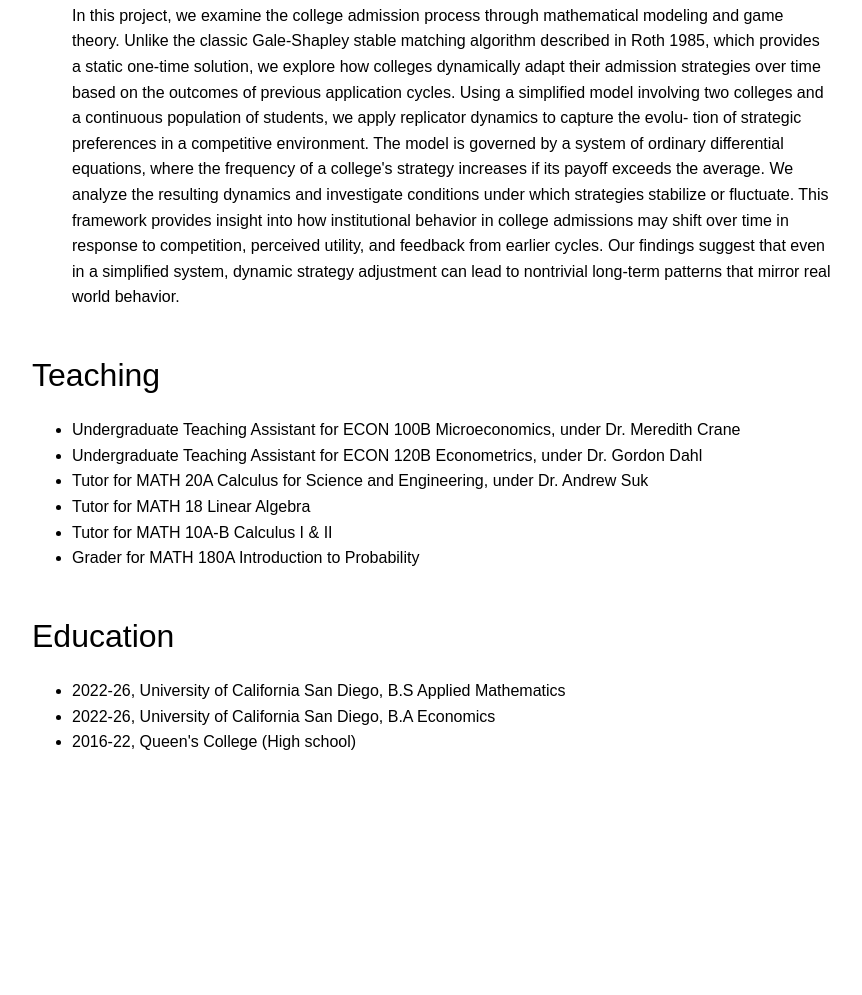
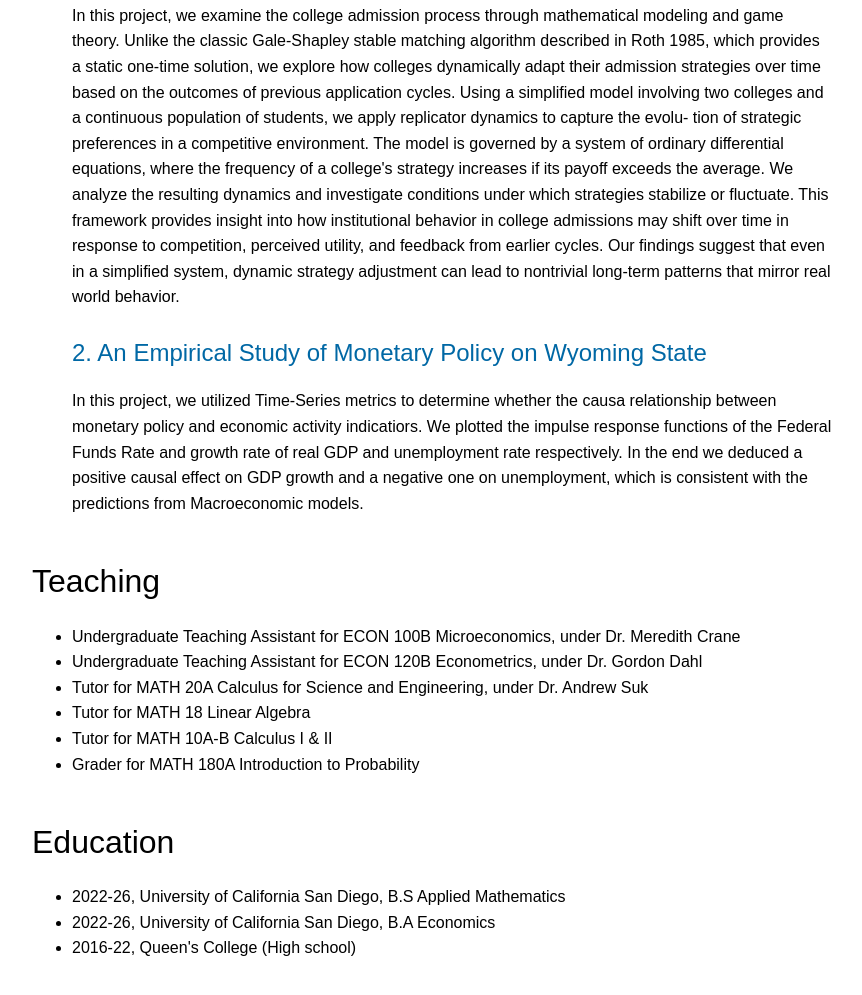
Before and after one commit to zhaominghao1/zhaominghao1.github.io, a plain HTML site: page index.html in a window 1280 px wide. Shown: the part 910-1905 px from the top of the page, without its empty margins (208-1070 px from the left). Before the commit the page ends 1725 px from the top, so only its background shows below. Drawn offline with Linux system fonts and the light colour scheme.

Commit message:
adding ECON 112 project

```diff
--- a/index.html
+++ b/index.html
@@ -31,7 +31,7 @@
         <p class="intro-role">Fourth Year Undergraduate, UC San Diego</p>
         <p class="intro-contact">
           Email: <a href="mailto:rmzhao@ucsd.edu">rmzhao@ucsd.edu</a> &nbsp;|&nbsp;
-          <a href="Resume.pdf">CV</a>
+          <a href="Resume.pdf" target="_blank">CV</a>
         </p>
       </div>
     </section>
@@ -59,6 +59,16 @@ Our findings suggest that even in a simplified system, dynamic strategy adjustme
 can lead to nontrivial long-term patterns that mirror real world behavior.
     </p>
     </ul>
+    <ul> <h2 class = "project-title" >  <a href="https://github.com/zhaominghao1/An_Empirical_Study_of_Monetary_Policy_on_Wyoming_State" target="_blank">
+      2. An Empirical Study of Monetary Policy on Wyoming State
+    </a>
+  </h2>
+    <p> In this project, we utilized Time-Series metrics to determine whether the causa relationship between monetary policy
+      and economic activity indicatiors. We plotted the impulse response functions of the Federal Funds Rate and growth rate of real
+      GDP and unemployment rate respectively. In the end we deduced a positive causal effect on GDP growth and a negative one on unemployment,
+      which is consistent with the predictions from Macroeconomic models.
+    </p>
+    </ul>
       </section>
 
     <section id="teaching"><h1>Teaching</h1><ul><li>Undergraduate Teaching Assistant for ECON 100B Microeconomics, under Dr. Meredith Crane </li>
```
